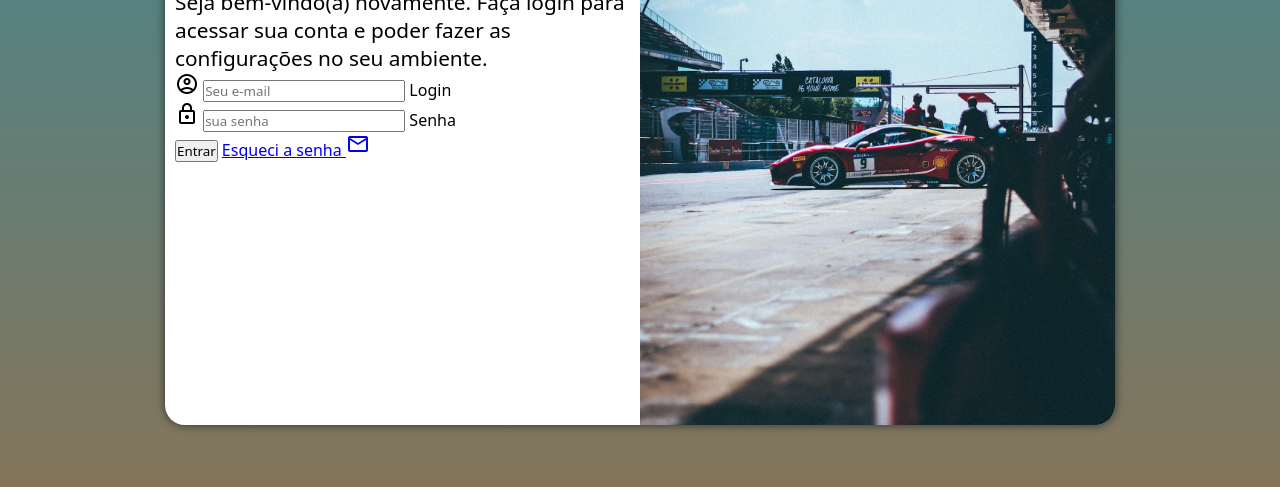
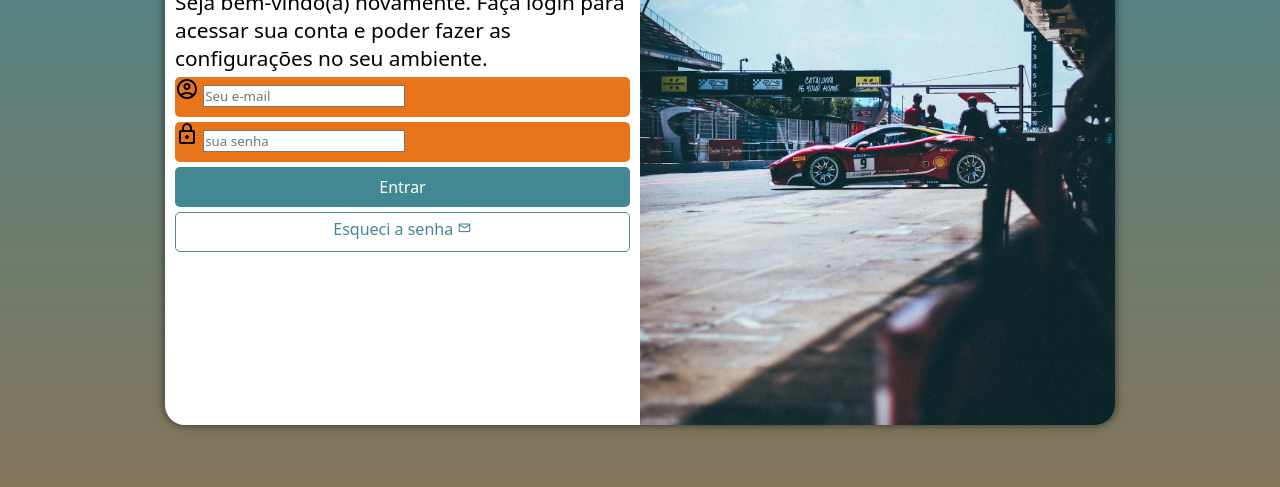
Before and after one commit to cleitonfabricio/site-de-login, a plain HTML site: page index.html in a window 1280 px wide. Shown: the part 225-712 px from the top of the page. Drawn offline with nearby package versions, Linux system fonts and the light colour scheme.

Commit message:
atualização

```diff
--- a/estilos/style.css
+++ b/estilos/style.css
@@ -65,3 +65,55 @@ div#formulario > h1 {
 div#formulario > p {
     font-size: 0.8em;
 }
+
+form > div.campo {
+    background-color: #E8751A;
+    display: block;
+    width: 100%;
+    height: 40px;
+    border-radius: 5px;
+    margin: 5px 0px;
+}
+
+div.campo > label {
+    display: none;
+}
+
+form > input[type=submit] {
+    display: block;
+    font-size: 1em;
+    width: 100%;
+    height: 40px;
+    background-color: #418893;
+    color: white;
+    border: none;
+    border-radius: 5px;
+    cursor: pointer;
+}
+
+form > input[type=submit]:hover {
+    background-color: #A86C3D;
+}
+
+form > a.botao {
+    display: block;
+    text-align: center;
+    font-size: 1em;
+    width: 100%;
+    height: 40px;
+    padding-top: 5px;
+    margin-top: 5px;
+    background-color: white;
+    color: #418893;
+    border: 1px solid #418893;
+    border-radius: 5px;
+    text-decoration: none;
+}
+
+form > a.botao:hover {
+    background-color: #a86b3db5;
+}
+
+form > a.botao > span {
+    font-size: 0.9em;
+}
--- a/index.html
+++ b/index.html
@@ -29,7 +29,7 @@
                         <label for="isenha">Senha</label>
                     </div>
                     <input type="submit" value="Entrar">
-                    <a href="esqueci.html">
+                    <a href="esqueci.html" class="botao">
                         Esqueci a senha <span class="material-symbols-outlined">mail</span>
                     </a>
                 </form>
```
